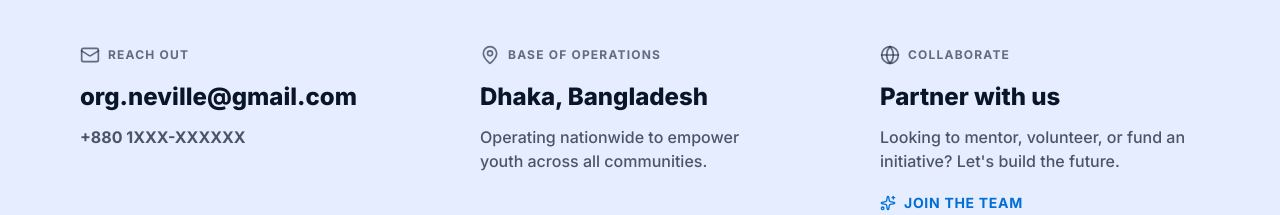
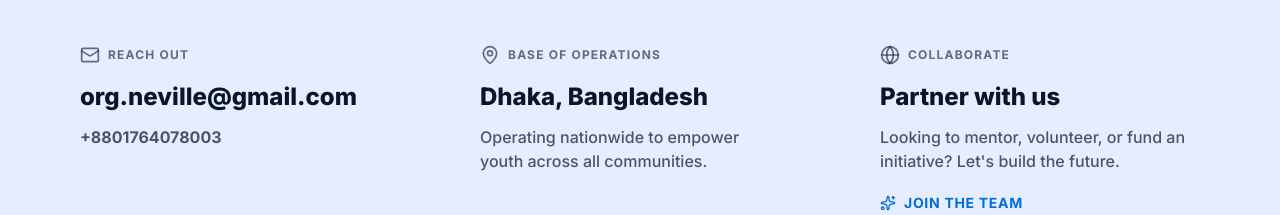
Before and after one commit to Life932/NEVILLE, a Next.js app: page /contact in a window 1280 px wide. Shown: the part 840-1055 px from the top of the page. Built offline with nearby package versions, Linux system fonts and the light colour scheme.

Commit message:
fix(link): Fix the link for the contact no. in the contact page

```diff
--- a/src/app/contact/page.jsx
+++ b/src/app/contact/page.jsx
@@ -88,10 +88,10 @@ export default function ContactPage() {
                 org.neville@gmail.com
               </a>
               <a
-                href="tel:+8801XXXXXXXXX"
+                href="tel: +8801764078003"
                 className="text-base font-bold text-neutral/70 hover:text-primary transition-colors"
               >
-                +880 1XXX-XXXXXX
+                +8801764078003
               </a>
             </div>
 
```
